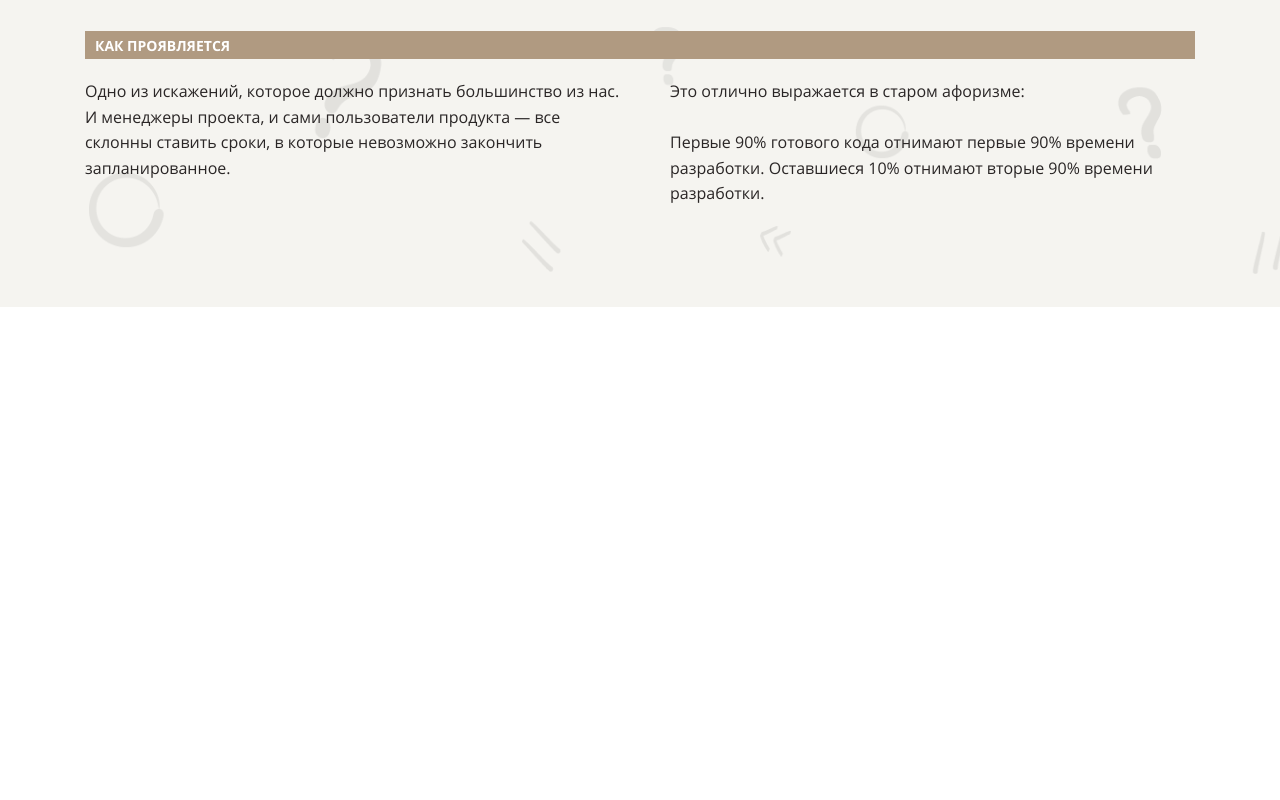
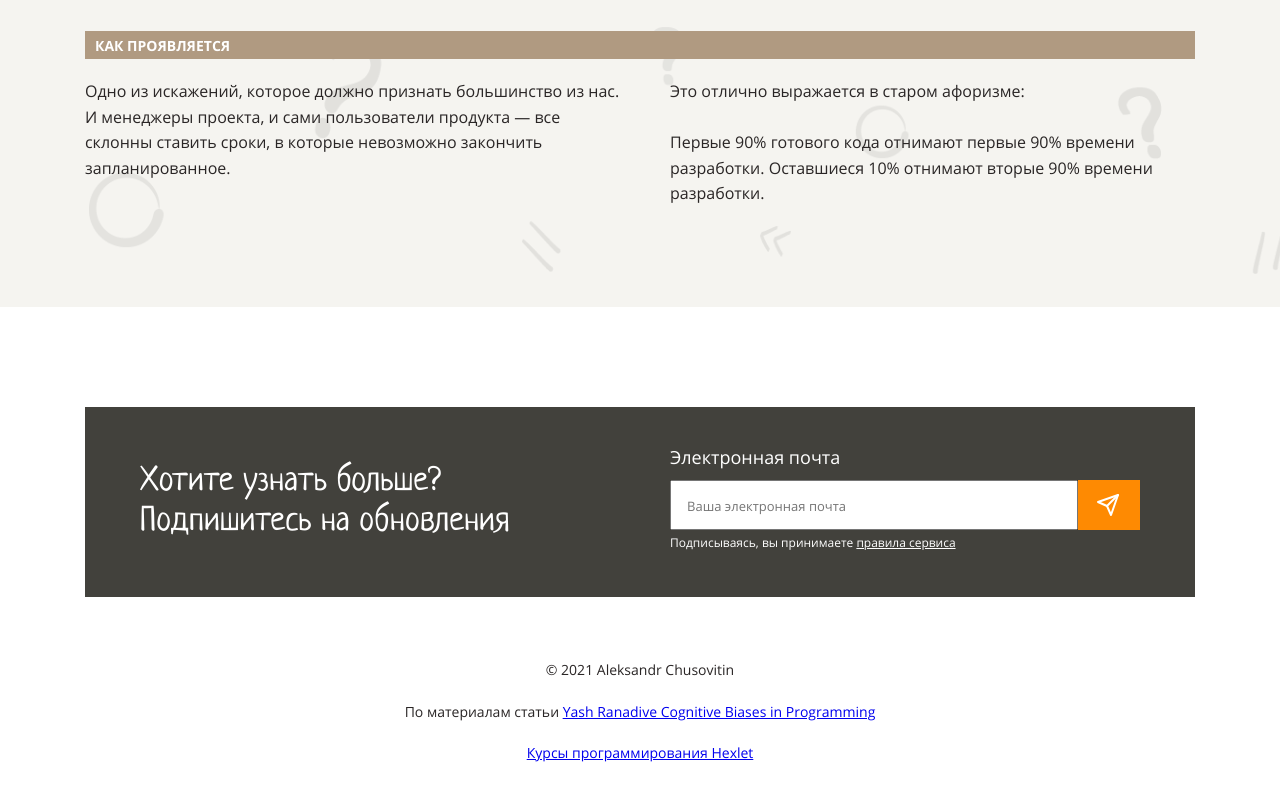
Before and after one commit to aleksandrchusovitin/layout-designer-project-lvl1, a website: page src/index.html in a window 1280 px wide. Shown: the part 6943-7743 px from the top of the page. Before the commit the page ends 7250 px from the top, so only its background shows below. Drawn offline with Linux system fonts and the light colour scheme.

Commit message:
add footer

```diff
--- a/src/index.html
+++ b/src/index.html
@@ -199,7 +199,24 @@
 
   <footer class="footer">
     <div class="container">
-
+      <div class="form-block">
+        <div class="form-description">
+          <p class="form-description-text white-text">Хотите узнать больше?<br> Подпишитесь на обновления</p>
+        </div>
+        <form action="#" class="footer-form">
+          <label class="footer-form-label white-text" for="email">Электронная почта</label>
+          <p class="input-block">
+            <input type="email" name="email" class="footer-input-email" id="email" placeholder="Ваша электронная почта">
+            <button class="btn-submit-footer" type="submit"></button>
+          </p>
+          <p class="convention-description white-text">Подписываясь, вы принимаете <a href="#" class="convention-description-link white-text">правила сервиса</a></p>
+        </form>
+      </div>
+      <div class="contacts">
+        <p class="creator-name">&copy; 2021 Aleksandr Chusovitin</p>
+        <p class="materials-link">По материалам статьи <a href="https://medium.com/hackernoon/cognitive-biases-in-programming-5e937707c27b">Yash Ranadive Cognitive Biases in Programming</a></p>
+        <p class="hexlet-link"><a href="https://ru.hexlet.io">Курсы программирования Hexlet</a></p>
+      </div>
     </div>
   </footer>
 
--- a/src/styles/style.css
+++ b/src/styles/style.css
@@ -25,11 +25,13 @@
   --translucentWhite: #d7ccc0;
   --light: #f5f4f0;
   --basic: #fe8a02;
+  --darkOrange: #ea7600;
   --basicDark: #42413c;
   --dark: #2a2626;
   --translucentDark: #908d8b;
   --brown: #b09a81;
   --blue: #1085c5;
+  --ligthGrey: #757575;
 }
 
 body {
@@ -97,7 +99,7 @@ p {
 }
 
 .btn:hover {
-  background: #ea7600;
+  background: var(--darkOrange);
 }
 
 .header {
@@ -400,3 +402,111 @@ p {
 .errors-in-planning-card-description-left {
   padding-right: 10px;
 }
+
+footer {
+  padding: 100px 0;
+}
+
+.form-block {
+  display: flex;
+  width: 1110px;
+  height: 190px;
+  margin-bottom: 60px;
+
+  background-color: var(--basicDark);
+}
+
+.form-description {
+  flex-basis: 50%;
+}
+
+.form-description-text {
+  margin-right: 122px;
+  padding-top: 55px;
+  padding-left: 55px;
+
+  font-weight: 400;
+  font-size: 34px;
+  font-family: "Neucha", cursive;
+  line-height: 40px;
+}
+
+.footer-form {
+  display: flex;
+  flex-basis: 50%;
+  flex-direction: column;
+  padding-top: 38px;
+  padding-left: 30px;
+}
+
+.footer-form-label {
+  margin-bottom: 9px;
+
+  font-weight: 400;
+  font-size: 18px;
+}
+
+.input-block {
+  display: flex;
+  padding-right: 55px;
+}
+
+.footer-input-email {
+  width: 100%;
+  height: 50px;
+  padding: 15px;
+}
+
+.footer-input-email::placeholder {
+  color: var(--ligthGrey);
+  font-weight: 40;
+  font-size: 13px;
+  font-family: "Open Sans", sans-serif;
+}
+
+.btn-submit-footer {
+  position: relative;
+
+  width: 70px;
+  height: 50px;
+  border: none;
+
+  background-color: var(--basic);
+  cursor: pointer;
+}
+
+.btn-submit-footer:hover {
+  background: var(--darkOrange);
+}
+
+.btn-submit-footer::before {
+  position: absolute;
+  top: 13px;
+  right: 0;
+  bottom: 0;
+  left: 18px;
+
+  background-image: url("../images/send.svg");
+  background-repeat: no-repeat;
+
+  content: "";
+}
+
+.convention-description {
+  font-weight: 400;
+  font-size: 12px;
+}
+
+.contacts {
+  font-weight: 400;
+  font-size: 14px;
+  text-align: center;
+}
+
+.creator-name {
+  margin-bottom: 16px;
+}
+
+.materials-link {
+  margin-bottom: 16px;
+}
```
